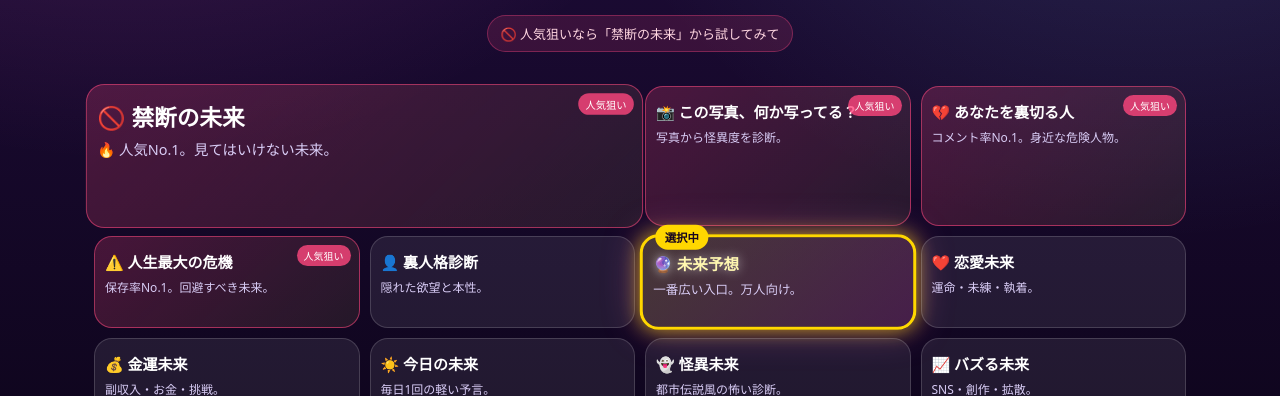
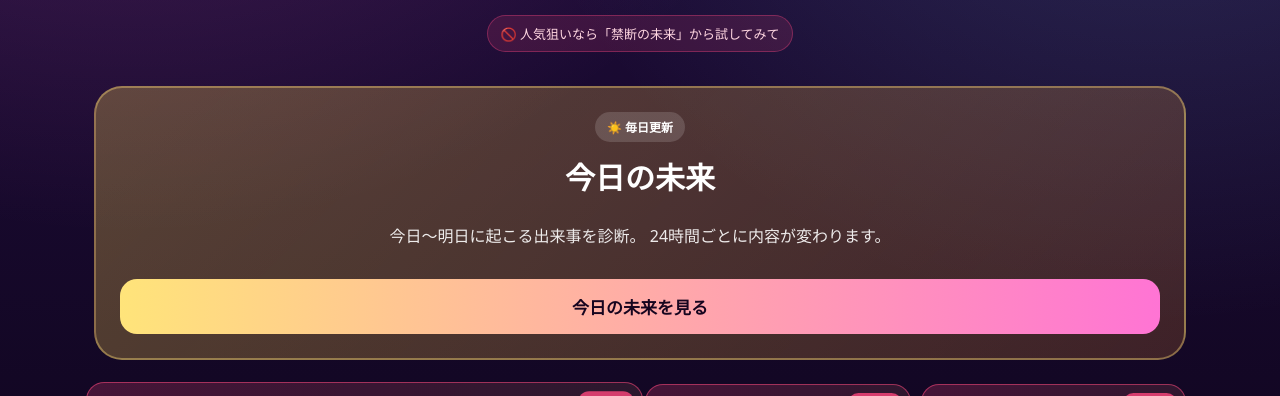
Before and after one commit to tiesan74/ai-future-maker, a website: page public/index.html in a window 1280 px wide. Shown: the part 556-952 px from the top of the page. Drawn offline with nearby package versions, Linux system fonts and the light colour scheme.

Commit message:
Update index.html

```diff
--- a/public/index.html
+++ b/public/index.html
@@ -85,6 +85,70 @@ padding-right:8px;
 
   #inputCard{
   scroll-margin-top:80px;
+}
+
+  .extraGenre{
+  display:none;
+}
+
+.genreGrid.showAll .extraGenre{
+  display:block;
+}
+
+#moreGenreBtn{
+  grid-column:1 / -1;
+}
+
+  .todayHero{
+  margin:18px 0 24px;
+  padding:24px;
+  border-radius:28px;
+
+  background:
+  linear-gradient(
+    135deg,
+    rgba(255,218,82,.28),
+    rgba(255,153,51,.18)
+  );
+
+  border:2px solid rgba(255,220,120,.4);
+
+  text-align:center;
+
+  cursor:pointer;
+
+  transition:.25s;
+}
+
+.todayHero:hover{
+  transform:translateY(-3px);
+}
+
+.todayBadge{
+  display:inline-block;
+
+  padding:6px 12px;
+
+  border-radius:999px;
+
+  background:rgba(255,255,255,.15);
+
+  font-size:12px;
+  font-weight:900;
+}
+
+.todayHero h2{
+  margin-top:12px;
+  font-size:30px;
+}
+
+.todayHero p{
+  opacity:.9;
+  margin-top:10px;
+}
+
+.todayBtn{
+  margin-top:16px;
 }
 
 .rankBox.rank-ex{background:linear-gradient(135deg,#ffd700,#fff1a8);color:#5b3b00;}
@@ -252,7 +316,24 @@ padding-right:8px;
     <span>未来ランク Z</span>
   </div>
   <div class="demoMini">この未来、見る？見ない？</div>
-</div><div class="logo">🔮 Gemini版・無料検証向け V3</div><h1>AI未来予想メーカー</h1><p class="sub">未来・金運・恋愛・裏人格・怪異・バズる未来まで。診断カードをスクショして友達に送れるAI診断サイト。</p><div class="notice">🚫 人気狙いなら「禁断の未来」から試してみて</div></section>
+</div><div class="logo">🔮 Gemini版・無料検証向け V3</div><h1>AI未来予想メーカー</h1><p class="sub">未来・金運・恋愛・裏人格・怪異・バズる未来まで。診断カードをスクショして友達に送れるAI診断サイト。</p><div class="notice">🚫 人気狙いなら「禁断の未来」から試してみて</div></section><div class="todayHero" onclick="setGenre('daily')">
+
+  <div class="todayBadge">
+    ☀️ 毎日更新
+  </div>
+
+  <h2>今日の未来</h2>
+
+  <p>
+    今日〜明日に起こる出来事を診断。
+    24時間ごとに内容が変わります。
+  </p>
+
+  <button class="todayBtn">
+    今日の未来を見る
+  </button>
+
+</div>
 <section class="genreGrid">
 
 <div class="genre forbidden heroGenre" data-genre="forbidden">
@@ -270,37 +351,37 @@ padding-right:8px;
   <span>コメント率No.1。身近な危険人物。</span>
 </div>
 
-<div class="genre forbidden" data-genre="deathflag">
+<div class="genre extraGenre" data-genre="deathflag">
   <b>⚠️ 人生最大の危機</b>
   <span>保存率No.1。回避すべき未来。</span>
 </div>
 
-<div class="genre" data-genre="shadow">
+<div class="genre extraGenre" data-genre="shadow">
   <b>👤 裏人格診断</b>
   <span>隠れた欲望と本性。</span>
 </div>
 
-<div class="genre active" data-genre="future">
+<div class="genre extraGenre" data-genre="future">
   <b>🔮 未来予想</b>
   <span>一番広い入口。万人向け。</span>
 </div>
 
-<div class="genre" data-genre="love">
+<div class="genre extraGenre" data-genre="love">
   <b>❤️ 恋愛未来</b>
   <span>運命・未練・執着。</span>
 </div>
 
-<div class="genre" data-genre="money">
+<div class="genre extraGenre" data-genre="money">
   <b>💰 金運未来</b>
   <span>副収入・お金・挑戦。</span>
 </div>
 
-<div class="genre" data-genre="daily">
+<div class="genre extraGenre" data-genre="daily">
   <b>☀️ 今日の未来</b>
   <span>毎日1回の軽い予言。</span>
 </div>
 
-<div class="genre" data-genre="ghost">
+<div class="genre extraGenre" data-genre="ghost">
   <b>👻 怪異未来</b>
   <span>都市伝説風の怖い診断。</span>
 </div>
@@ -310,6 +391,9 @@ padding-right:8px;
   <span>SNS・創作・拡散。</span>
 </div>
 
+  <button class="secondary" id="moreGenreBtn" onclick="toggleGenres()">
+もっと見る ▼
+</button>
 </section>
 <section class="grid"><div class="card" id="inputCard"><span class="badge" id="selectedBadge">選択中：未来予想</span><label>名前</label><input id="name" placeholder="例：かいせい"><div class="row"><div><label>年齢</label><input id="age" type="number" placeholder="例：29"></div><div><label>トーン</label><select id="tone"><option>普通</option><option>怖め</option><option>前向き</option><option>中二病</option><option>恋愛強め</option><option>金運強め</option></select></div></div><label>悩み・願望</label><textarea id="worry" placeholder="例：大金持ちになりたい、TikTokでバズりたい、恋愛で成功したい"></textarea><div id="photoArea" style="display:none">
   <label>診断する写真</label>
@@ -366,6 +450,17 @@ setTimeout(()=>{
 },1500);
 
   renderRecommends();
+
+  function toggleGenres(){
+  const grid = document.querySelector(".genreGrid");
+  const btn = document.getElementById("moreGenreBtn");
+
+  grid.classList.toggle("showAll");
+
+  btn.textContent = grid.classList.contains("showAll")
+    ? "閉じる ▲"
+    : "もっと見る ▼";
+}
 
   const photoArea =
  document.getElementById("photoArea");
```
